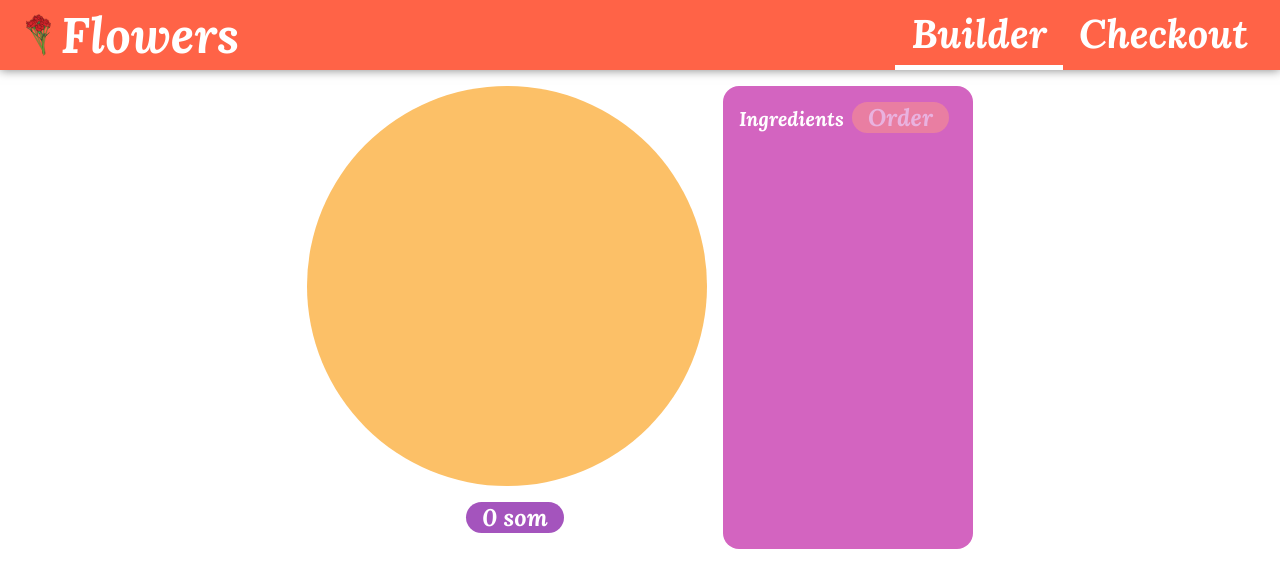
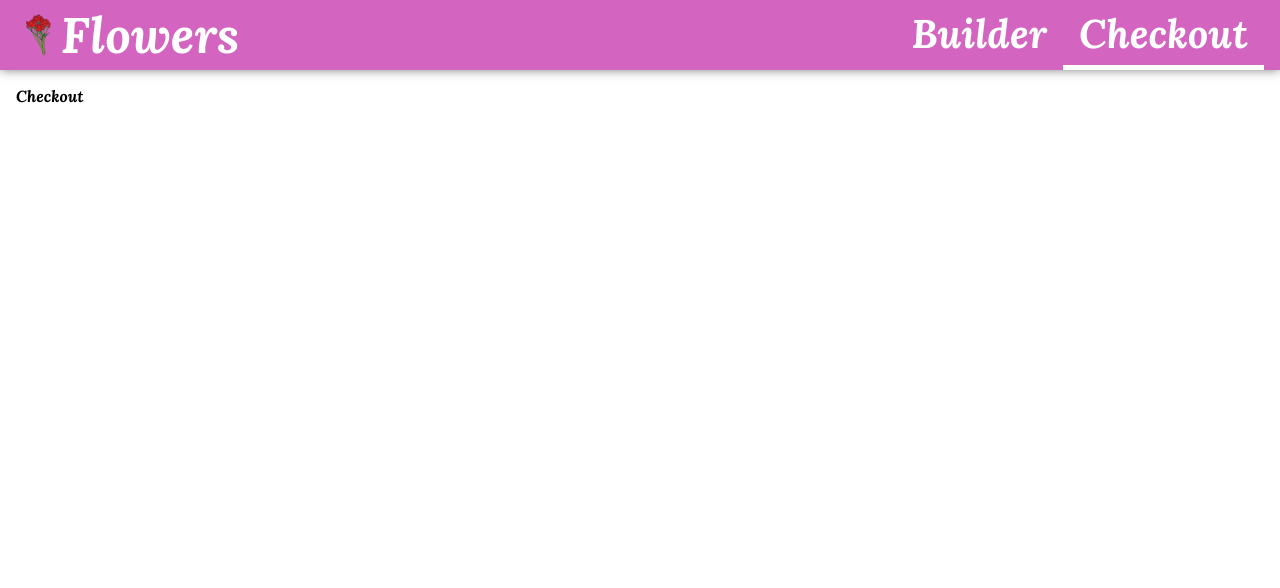
Before and after one commit to Karlygachbakytova/builder, a React (Create React App) app: page /checkout in a window 1280 px wide. Shown: the top 588 px of the page. Built offline with nearby package versions, Linux system fonts and the light colour scheme; no server answers.

Commit message:
install react-router-dom

```diff
--- a/package.json
+++ b/package.json
@@ -9,6 +9,7 @@
     "axios": "^0.21.1",
     "react": "^17.0.1",
     "react-dom": "^17.0.1",
+    "react-router-dom": "^5.2.0",
     "react-scripts": "4.0.3",
     "web-vitals": "^1.1.1"
   },
--- a/src/App.js
+++ b/src/App.js
@@ -2,12 +2,18 @@
 import Layout from "./components/Layout/Layout";
 import "./App.css";
 import FlowerBuilder from "./components/FlowerBuilder/FlowerBuilder"
+import { Redirect, Route, Switch } from "react-router";
+import Checkout from "./components/Checkout/Checkout";
 
 function App() {
   return (
     <div className="App">
       <Layout>
-        <FlowerBuilder />
+      <Switch>
+          <Route path="/" component={FlowerBuilder} exact />
+          <Route path="/checkout" component={Checkout} />
+          <Redirect to="/" />
+        </Switch>
       </Layout>
 
     </div>
--- /dev/null
+++ b/src/components/Checkout/Checkout.js
@@ -0,0 +1,7 @@
+const Checkout = () => {
+    return (
+      <div>Checkout</div>
+    );
+  }
+
+  export default Checkout;
--- a/src/components/FlowerBuilder/FlowerPreview/FlowerPreview.module.css
+++ b/src/components/FlowerBuilder/FlowerPreview/FlowerPreview.module.css
@@ -24,7 +24,7 @@
   position: relative;
 }
 .price {
-  background-color: rgb(164, 84, 189);
+  background-color:rgb(211, 100, 192);
   border-radius: 1rem;
   padding: 0 1rem;
   font-size: 1.5rem;
--- a/src/components/Layout/Drawer/Drawer.module.css
+++ b/src/components/Layout/Drawer/Drawer.module.css
@@ -8,7 +8,7 @@
 
   font-size: 2rem;
   color: white;
-  background-color: tomato;
+  background-color: rgb(211, 100, 192);
   box-shadow: 0 0 10px rgba(0, 0, 0, .5);
   transition: transform .3s ease-out;
 }
--- a/src/components/Layout/Toolbar/Toolbar.module.css
+++ b/src/components/Layout/Toolbar/Toolbar.module.css
@@ -9,7 +9,7 @@
 
   font-size: 2rem;
   color: white;
-  background-color: tomato;
+  background-color: rgb(211, 100, 192);
   box-shadow: 0 0 10px rgba(0, 0, 0, .5);
 }
 
--- a/src/components/Nav/Nav.js
+++ b/src/components/Nav/Nav.js
@@ -4,8 +4,8 @@ import NavItem from "./NavItem/NavItem";
 const Nav = () => {
   return (
     <ul className={classes.Nav}>
-      <NavItem url="/" active>Builder</NavItem>
-      <NavItem url="/">Checkout</NavItem>
+     <NavItem url="/" exact>Builder</NavItem>
+      <NavItem url="/checkout">Checkout</NavItem>
     </ul>
   );
 }
--- a/src/components/Nav/NavItem/NavItem.js
+++ b/src/components/Nav/NavItem/NavItem.js
@@ -1,9 +1,10 @@
 import classes from "./NavItem.module.css";
+import { NavLink } from "react-router-dom"
 
-const NavItem = ({ url, children, active }) => {
+const NavItem = ({ url, children, exact }) => {
   return (
     <li className={classes.NavItem}>
-      <a href={url} className={active ? classes.active : null}>{children}</a>
+      <NavLink to={url} activeClassName={classes.active} exact>{children}</NavLink>
     </li>
   );
 }
--- a/src/components/Nav/NavItem/NavItem.module.css
+++ b/src/components/Nav/NavItem/NavItem.module.css
@@ -7,7 +7,7 @@
   }
   .NavItem a:hover {
     border-color: white;
-    background-color: rgb(236, 47, 14);
+    background-color: rgb(231, 174, 245);
   }
   .NavItem a:active,
   .NavItem a.active {
--- a/src/components/UI/Button/Button.module.css
+++ b/src/components/UI/Button/Button.module.css
@@ -3,7 +3,7 @@
   margin: 0 .5rem;
   padding: 0 1rem;
   border-radius: 1rem;
-  background-color: rgb(255, 152, 133);
+  background-color: rgb(225, 160, 241);
   color: white;
   font-weight: bold;
   font-size: 1.5rem;
--- a/src/index.js
+++ b/src/index.js
@@ -2,10 +2,13 @@ import React from 'react';
 import ReactDOM from 'react-dom';
 import App from './App';
 import reportWebVitals from './reportWebVitals';
+ import { BrowserRouter } from 'react-router-dom'
 
 ReactDOM.render(
   <React.StrictMode>
-    <App />
+     <BrowserRouter>
+      <App />
+    </BrowserRouter>
   </React.StrictMode>,
   document.getElementById('root')
 );
```
Also changed, not shown: src/components/Checkout/Checkout.module.css (added), src/images/orchid.svg, 1 other file (tests, documents, lock files or other folders).
